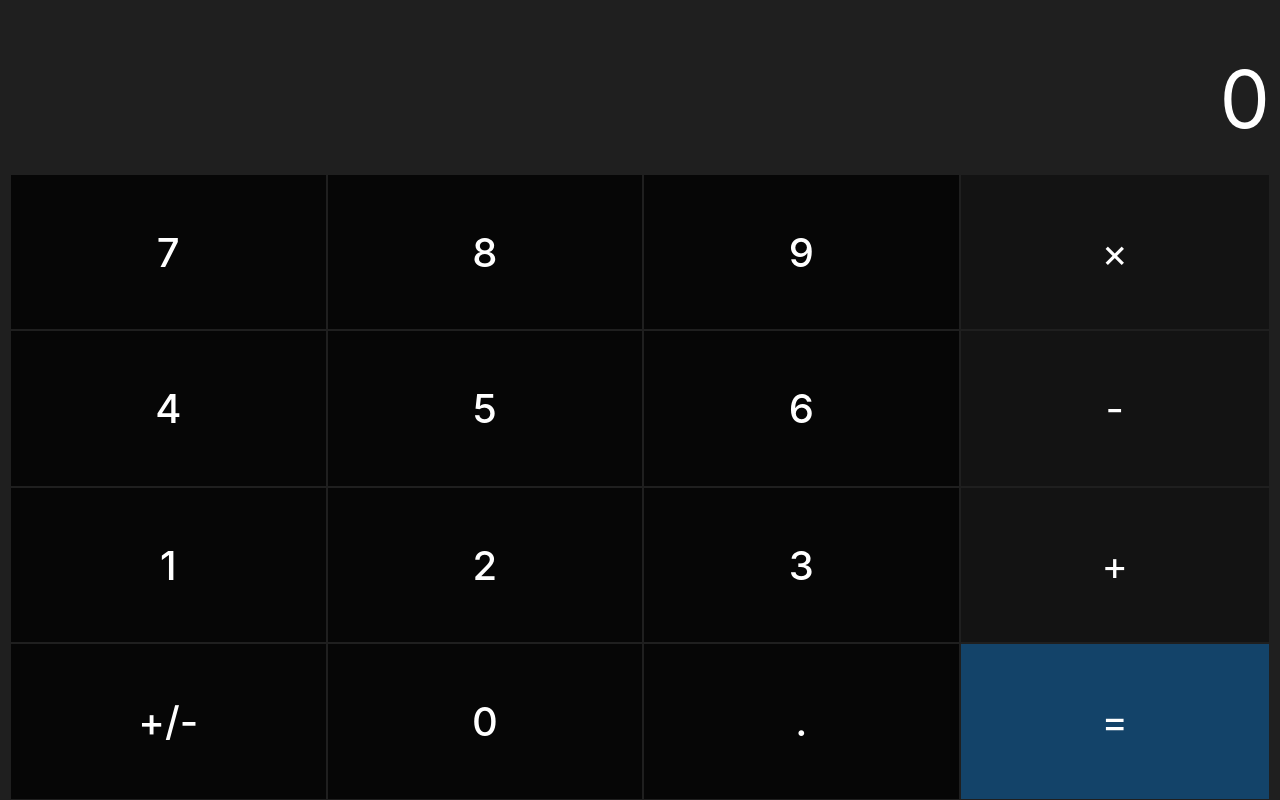
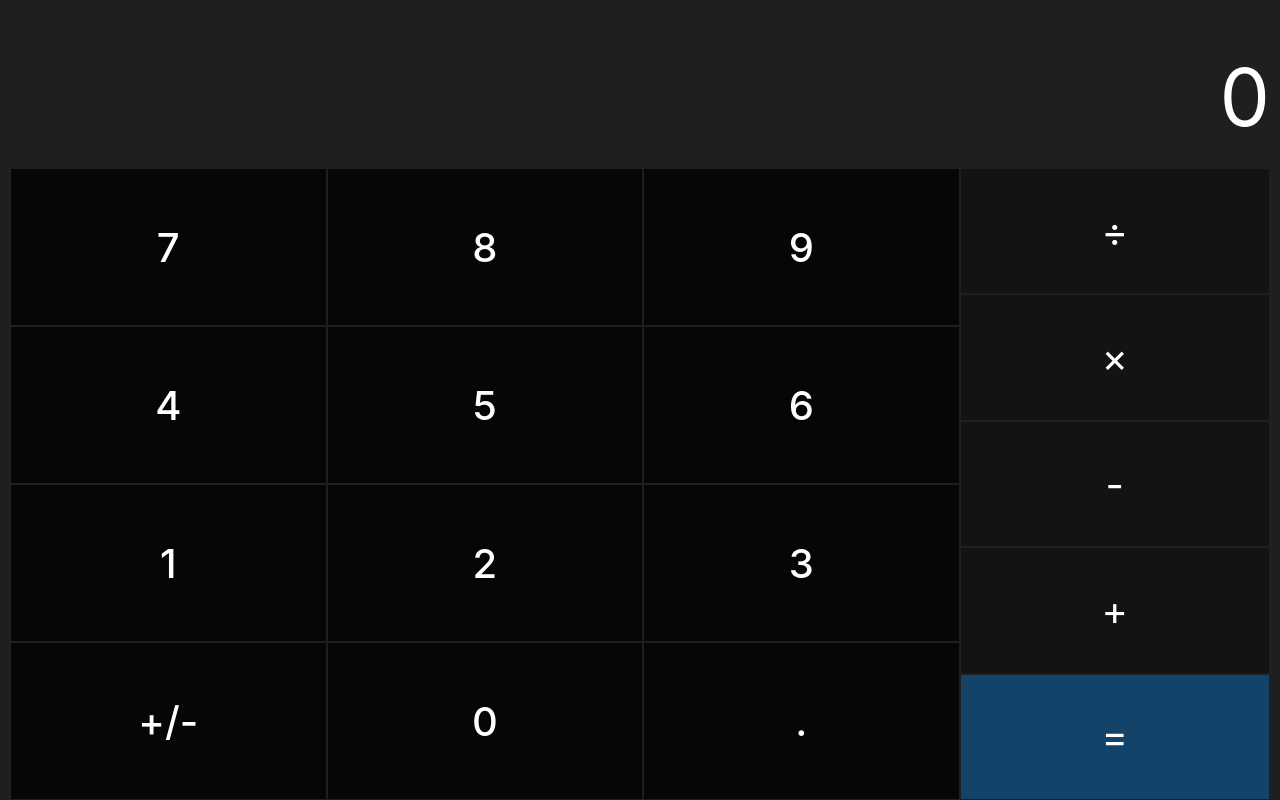
Before and after one commit to jasonlwj/calculator, a React (Create React App) app: page / in a window 1280 px wide. Built offline with nearby package versions, Linux system fonts and the light colour scheme.

Commit message:
Update App.js and App.css

```diff
--- a/src/App.css
+++ b/src/App.css
@@ -13,7 +13,7 @@
   flex-direction: column;
 }
 
-.Operand {
+.TermInput {
   flex: 1 1 auto;
   color: white;
   font-size: 10vmin;
--- a/src/App.js
+++ b/src/App.js
@@ -2,8 +2,8 @@ import { useState } from 'react';
 import NumberPad from './components/NumberPad';
 import './App.css';
 
-const Operand = ({ value }) => (
-	<div className="Operand">
+const TermInput = ({ value }) => (
+	<div className="TermInput">
 		{value}
 	</div>
 );
@@ -14,14 +14,17 @@ const EvaluateKey = ({ evaluate }) => (
 	</div>
 );
 
-const OperatorKey = ({ value, onClick }) => {
-	const displayedValue = (value === "*")
-		? "×"
-		: value;
+const OperatorKey = ({ operator, onClick }) => {
+	const symbolMapping = {
+		'*': '×',
+		'/': '÷'
+	};
+
+	const displayedOperator = symbolMapping[operator] || operator;
 
 	return (
 		<div className="Key" onClick={onClick}>
-			{displayedValue}
+			{displayedOperator}
 		</div>
 	);
 }
@@ -33,43 +36,43 @@ const Expression = ({ value }) => (
 );
 
 const App = () => {
-	const [displayedValue, setDisplayedValue] = useState("0")
-	const [operands, setOperands] = useState([]);
-	const [currentOperation, setCurrentOperation] = useState(null);
+	const [termInput, setTermInput] = useState("0");
+	const [previousTerm, setPreviousTerm] = useState(null);
+	const [currentTerm, setCurrentTerm] = useState(null);
+	const [currentOperator, setCurrentOperator] = useState(null);
 
-	// TODO
 	const inputNumeral = value => {
-		const newDisplayedValue = (displayedValue === "0")
+		const newTermInput = (termInput === "0")
 			? value.toString()
-			: displayedValue + value;
+			: termInput + value;
 
-		setDisplayedValue(newDisplayedValue);
+		setTermInput(newTermInput);
 	}
 
 	const inputDecimal = () => {
-		if (displayedValue.includes('.'))
+		if (termInput.includes('.'))
 			return;
 
-		setDisplayedValue(displayedValue + '.');
+		setTermInput(termInput + '.');
 	}
 
-	const negateOperand = () => {
-		// console.log("negateOperand");
+	const negateTerm = () => {
+		// console.log("negateTerm");
 	}
 
-	const inputOperation = operation => {
-		const newOperands = operands.concat(displayedValue);
-		setOperands(newOperands);
-		setCurrentOperation(operation);
+	const inputOperator = operator => {
+		setPreviousTerm(termInput);
+		setCurrentTerm("");
+		setCurrentOperator(operator);
 	}
 
 	const evaluate = () => {
-		// setCurrentOperand("here's your answer!");
+		// setCurrentTerm("here's your answer!");
 	}
 
 	const generateExpression = () => {
 		return `
-			${(operands[0] || "")} ${(currentOperation || "")} ${(operands[1] || "")}
+			${(previousTerm || "")} ${(currentOperator || "")} ${(currentTerm || "")}
 		`;
 	}
 
@@ -77,18 +80,19 @@ const App = () => {
 		<div className="App">
 			<div className="Display">
 				<Expression value={generateExpression()} />
-				<Operand value={displayedValue} />
+				<TermInput value={termInput} />
 			</div>
 			<div className="KeyPad">
 				<NumberPad
 					inputNumeral={inputNumeral}
 					inputDecimal={inputDecimal}
-					negateOperand={negateOperand}
+					negateTerm={negateTerm}
 				/>
 				<div className="OperatorPad">
-					<OperatorKey value={"*"} onClick={() => inputOperation("*")} />
-					<OperatorKey value={"-"} onClick={() => inputOperation("-")} />
-					<OperatorKey value={"+"} onClick={() => inputOperation("+")} />
+					<OperatorKey operator={"/"} onClick={() => inputOperator("/")} />
+					<OperatorKey operator={"*"} onClick={() => inputOperator("*")} />
+					<OperatorKey operator={"-"} onClick={() => inputOperator("-")} />
+					<OperatorKey operator={"+"} onClick={() => inputOperator("+")} />
 					<EvaluateKey onClick={evaluate} />
 				</div>
 			</div>
```
